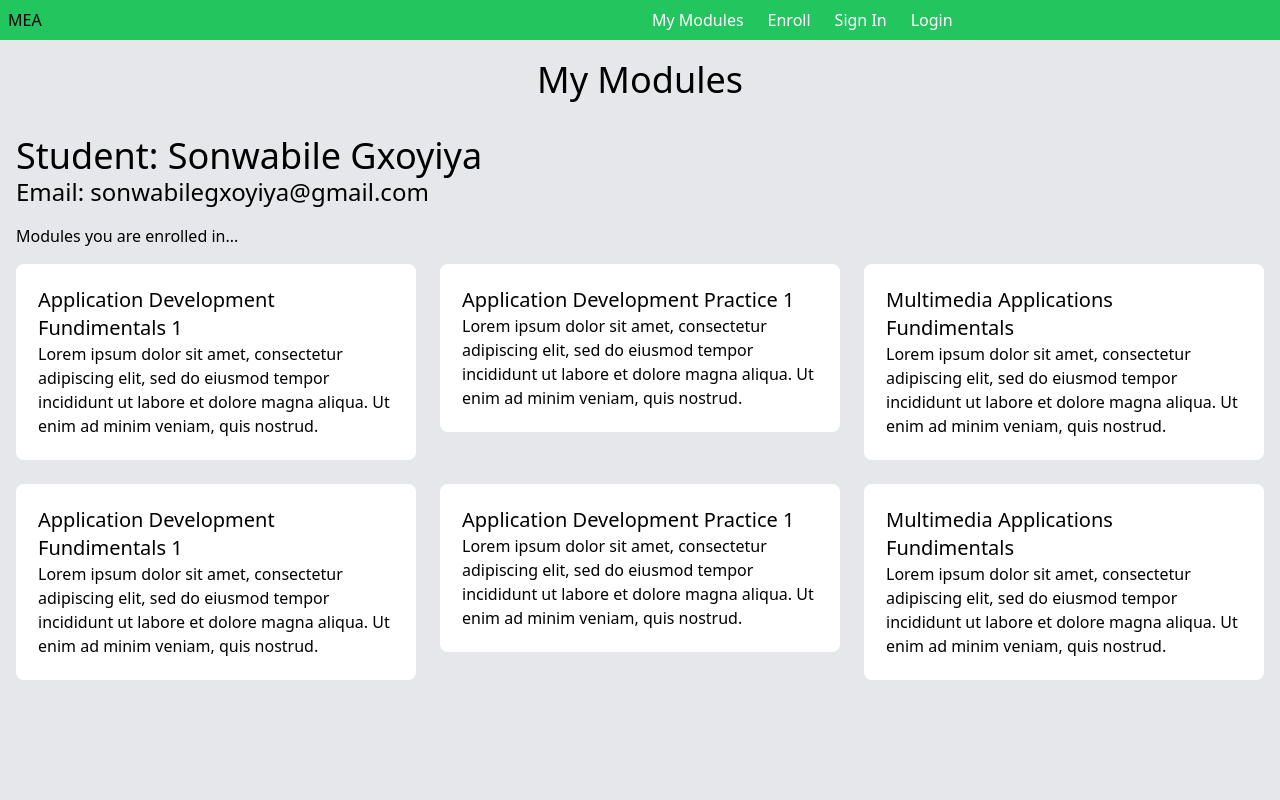
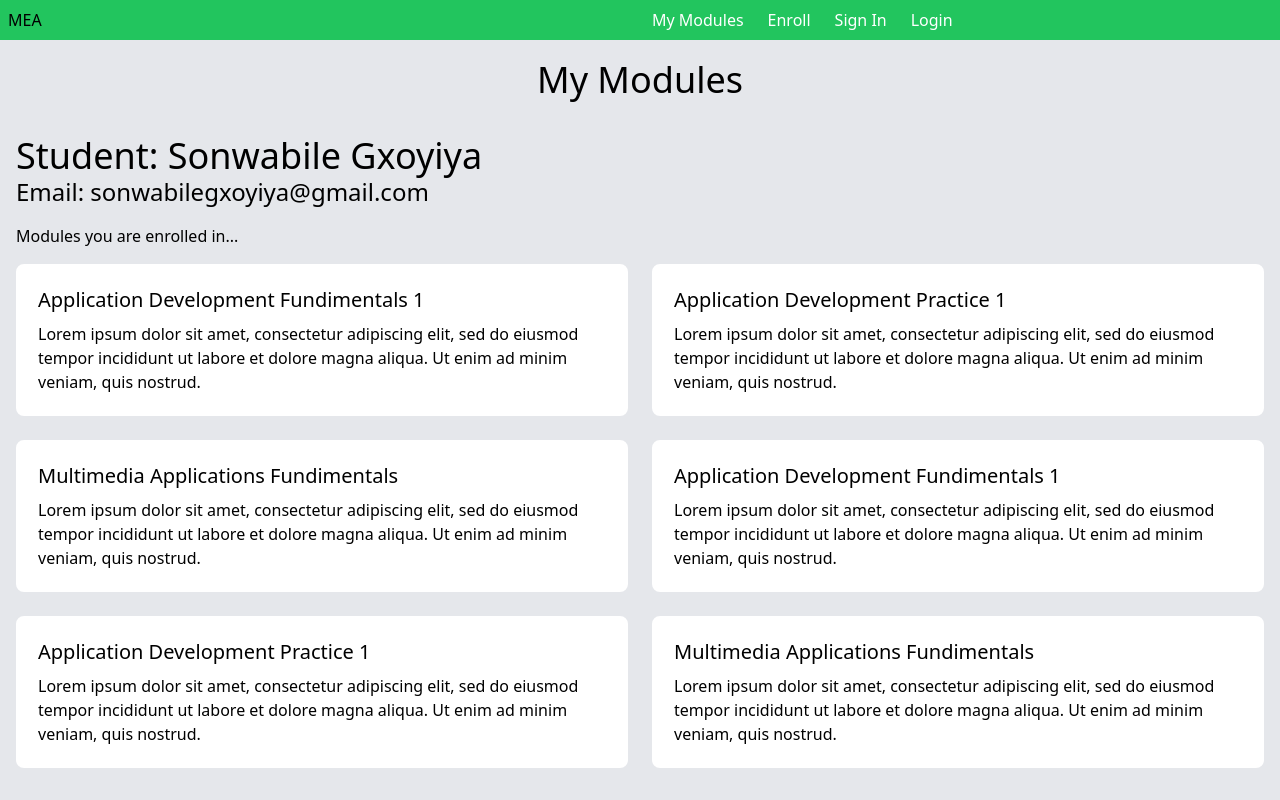
Before and after one commit to sonwabileIT/mea, an Angular app: page /mymodules in a window 1280 px wide. Built offline with nearby package versions, Linux system fonts and the light colour scheme; data requests are answered from the project's data file.

Commit message:
feat: change layout of mymodules section

```diff
--- a/src/app/pages/my-modules/my-modules.component.html
+++ b/src/app/pages/my-modules/my-modules.component.html
@@ -9,11 +9,11 @@
             <h2 class="text-2xl">Email: {{user.email}}</h2>
         </div>
         <p class="my-4">Modules you are enrolled in...</p>
-        <ul class="grid grid-cols-3 gap-6 ">
+        <ul class="grid grid-cols-1 gap-6 md:grid-cols-2">
             <li *ngFor="let user of user.userModules" >
                 <label class="inline-flex items-center justify-between p-5 bg-white hover:shadow-lg border-2 border-white w-full cursor-pointer rounded-lg">
                     <div class="block">
-                        <div class="text-xl">{{user.title}}</div>
+                        <div class="text-xl font-medium mb-2">{{user.title}}</div>
                         <div>{{user.description}}</div>
                     </div>
                 </label>
```
